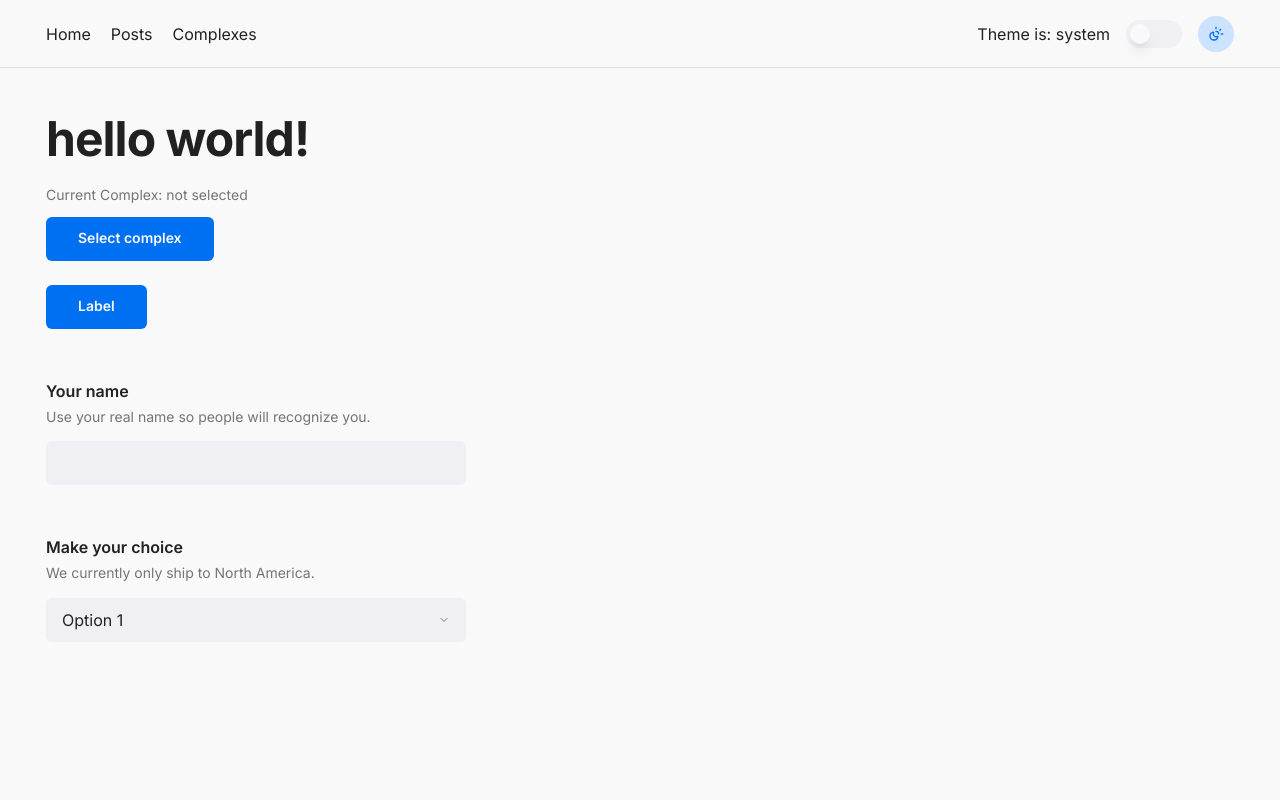
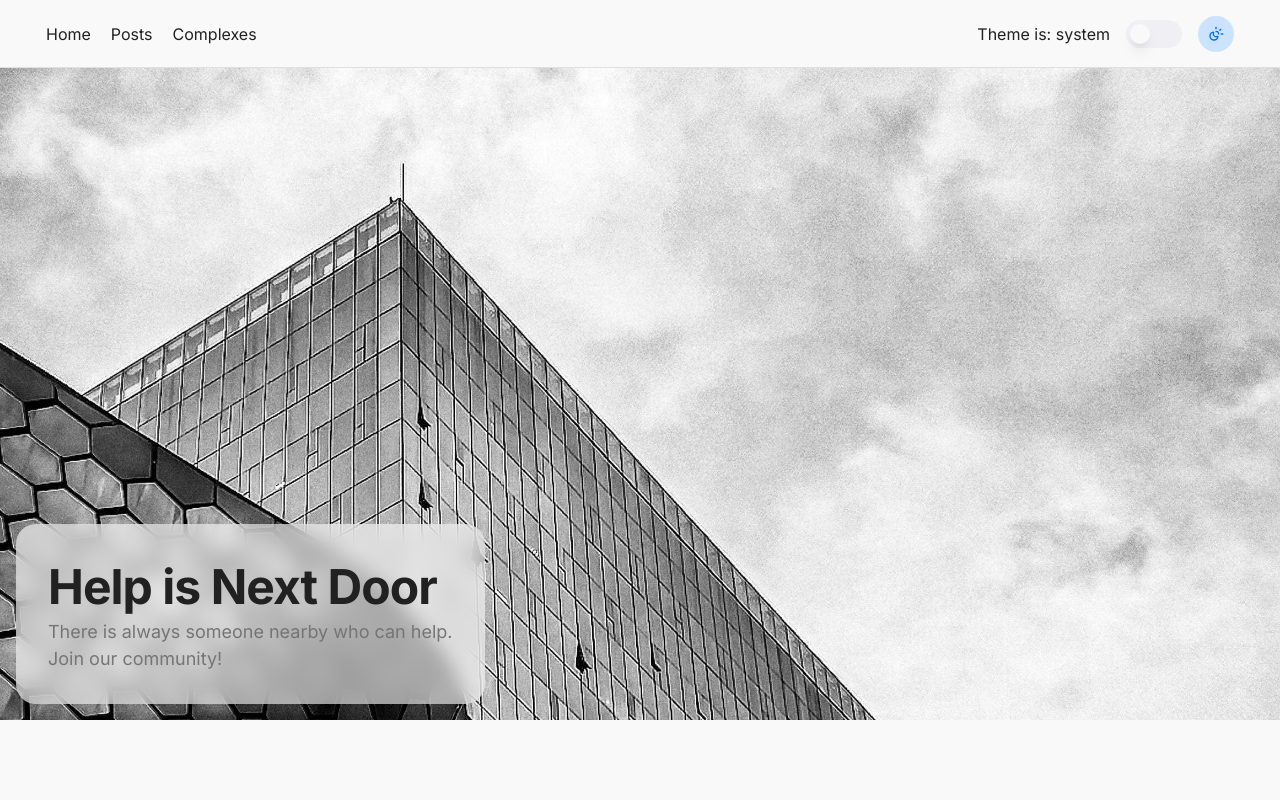
Before and after one commit to ianinazarenko/next-door, a Next.js app: page / in a window 1280 px wide. Shown: the top 800 px of the page. Built offline with nearby package versions, Linux system fonts and the light colour scheme.

Commit message:
feat: home hero
- HomeHero component
- Add some global styles & variables
- Update stylelint rules for selectors

```diff
--- /dev/null
+++ b/app/components/pages/home/HomeHero.module.css
@@ -0,0 +1,60 @@
+.section {
+    position: relative;
+    display: flex;
+    align-items: flex-end;
+    justify-content: flex-start;
+    min-height: 60dvh;
+    background-color: var(--bg-secondary);
+
+    @media (width >= 768px) {
+        min-height: 50rem;
+    }
+
+    @media (width >= 1280px) {
+        min-height: calc(100dvh - var(--header-height) - var(--margin-gap-seciton));
+    }
+
+    @media (width >= 1440px) {
+        max-width: var(--hero-max-width);
+        min-height: 70rem;
+        margin: 0 auto;
+    }
+}
+
+.wrapper {
+    position: relative;
+    z-index: 2;
+    width: 100%;
+    margin: var(--p-xs);
+    padding: var(--p-sm);
+    border-radius: var(--radius-panel);
+    background-color: var(--opacity-60);
+    backdrop-filter: blur(10px);
+
+    @media (width >= 768px) {
+        width: auto;
+        margin: var(--p-sm);
+        padding: var(--p-lg);
+    }
+}
+
+.desc {
+    max-width: 100%;
+}
+
+.img {
+    z-index: 0;
+    object-fit: cover;
+
+    &._desk {
+        display: none;
+    }
+
+    @media (width >= 1280px) {
+        display: none;
+
+        &._desk {
+            display: block;
+        }
+    }
+}
--- /dev/null
+++ b/app/components/pages/home/HomeHero.tsx
@@ -0,0 +1,33 @@
+import s from './HomeHero.module.css';
+import clsx from 'clsx';
+import Image from 'next/image';
+
+export default function HomeHero() {
+    const HEADING = 'Help is Next Door';
+    const DESC_TOP = 'There is always someone nearby who can help.';
+    const DESC_BOTTOM = 'Join our community!';
+
+    return (
+        <section className={clsx(s.section, 'bg-overlay-dark')}>
+            <Image
+                src={'/images/home/home-hero-mob.jpg'}
+                alt={'Home Hero'}
+                className={clsx(s.img)}
+                fill
+            />
+
+            <Image
+                src={'/images/home/home-hero-desk.jpg'}
+                alt={'Home Hero'}
+                className={clsx(s.img, s._desk)}
+                fill
+            />
+
+            <div className={s.wrapper}>
+                <h1 className={'h1'}>{HEADING}</h1>
+                <p className={clsx('card-description', s.desc)}>{DESC_TOP}</p>
+                <p className={clsx('card-description', s.desc)}>{DESC_BOTTOM}</p>
+            </div>
+        </section>
+    );
+}
--- a/app/page.tsx
+++ b/app/page.tsx
@@ -1,16 +1,11 @@
-import CurrentComplexTemp from '@/app/components/temp/CurrentComplexTemp';
-import TempUIKit from '@/app/components/temp/TempUIKit';
+import HomeHero from '@/app/components/pages/home/HomeHero';
 
 export default function Home() {
     return (
         <div className={'page h-dvw'}>
-            <div className={'c-container'}>
-                <h1 className={'h1'}>hello world!</h1>
+            <HomeHero />
 
-                <CurrentComplexTemp />
-
-                <TempUIKit />
-            </div>
+            <div className={'c-container'}></div>
         </div>
     );
 }
--- a/app/styles/_globals.css
+++ b/app/styles/_globals.css
@@ -26,11 +26,59 @@ a {
 
 .page {
     min-height: calc(100dvh - var(--header-height) - var(--panel-height));
-    padding-top: calc(var(--header-height) + var(--margin-gap-seciton) / 2);
+    padding-top: var(--header-height);
 }
 
 .ppt {
     padding-top: var(--margin-gap-section-mob);
+}
+
+.bg-overlay-dark {
+    &::after {
+        content: '';
+        display: none;
+    }
+}
+
+/* Color themes */
+@media (prefers-color-scheme: dark) {
+    .bg-overlay-dark {
+        &::after {
+            content: '';
+            position: absolute;
+            top: 0;
+            left: 0;
+            z-index: 1;
+            display: block;
+            width: 100%;
+            height: 100%;
+            background-color: var(--opacity-black-40);
+        }
+    }
+}
+
+[data-theme='dark'] {
+    .bg-overlay-dark {
+        &::after {
+            content: '';
+            position: absolute;
+            top: 0;
+            left: 0;
+            z-index: 1;
+            display: block;
+            width: 100%;
+            height: 100%;
+            background-color: var(--opacity-black-40);
+        }
+    }
+}
+
+[data-theme='light'] {
+    .bg-overlay-dark {
+        &::after {
+            display: none;
+        }
+    }
 }
 
 /* Tablet and up */
@@ -63,7 +111,6 @@ a {
 
     .page {
         min-height: calc(100dvh - var(--header-height));
-        padding-top: calc(var(--header-height) + var(--margin-gap-seciton) / 2);
     }
 
     .ppt {
--- a/app/styles/_variables.css
+++ b/app/styles/_variables.css
@@ -40,6 +40,7 @@
     --opacity-white-80: rgb(255 255 255 / 80%);
     --opacity-white-50: rgb(39 42 47 / 50%);
     --opacity-black-60: rgb(39 42 47 / 60%);
+    --opacity-black-40: rgb(39 42 47 / 40%);
 
     /* Transition */
     --trs: 0.4s linear;
@@ -152,6 +153,7 @@
 
     /* Layout - Container */
     --container-max-width: 128rem;
+    --hero-max-width: 144rem;
 
     /* Box-shadow */
     --box-shadow: 0px 11px 82px 30px rgb(60 61 66 / 5%), 0px 4px 44px 0px rgb(79 80 157 / 6%);
@@ -171,6 +173,7 @@
     --semi-border: var(--light-semi-border);
     --success: var(--light-success);
     --error: var(--light-error);
+    --opacity-60: var(--opacity-white-60);
 
     /* General variables for easy use */
     --content-max-width: var(--container-max-width);
@@ -194,6 +197,7 @@
         --semi-border: var(--dark-semi-border);
         --success: var(--dark-success);
         --error: var(--dark-error);
+        --opacity-60: var(--opacity-black-60);
     }
 }
 
@@ -232,6 +236,7 @@
     --semi-border: var(--dark-semi-border);
     --success: var(--dark-success);
     --error: var(--dark-error);
+    --opacity-60: var(--opacity-black-60);
 }
 
 /* Явный выбор пользователя - светлая тема */
@@ -247,4 +252,5 @@
     --semi-border: var(--light-semi-border);
     --success: var(--light-success);
     --error: var(--light-error);
+    --opacity-60: var(--opacity-white-60);
 }
--- a/stylelint.config.js
+++ b/stylelint.config.js
@@ -4,6 +4,7 @@ module.exports = {
     rules: {
         'declaration-block-single-line-max-declarations': 1,
         'color-hex-length': 'long',
+        'selector-class-pattern': '^((_?[a-z][a-zA-Z0-9_]*)|([a-z][a-z0-9_]*(?:-[a-z0-9_]+)*))$',
         'order/properties-order': [
             [
                 'content',
```
Also changed, not shown: public/images/home/home-hero-desk.jpg (added), public/images/home/home-hero-mob.jpg (added).
